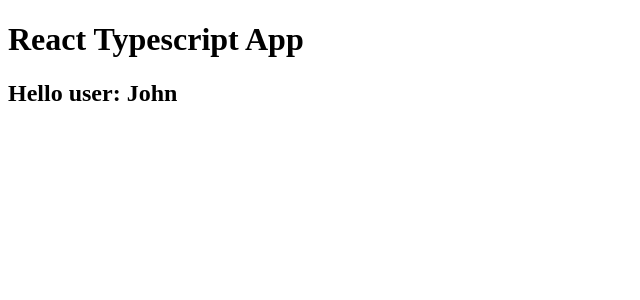
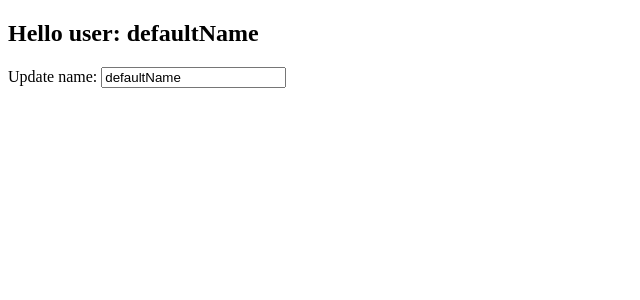
Before and after one commit to hakonbjork/typescript-react-app, a React (Create React App) app: page / in a window 1280 px wide. Shown: the top 300 px of the page, without its empty margins (0-640 px from the left). Built offline with nearby package versions, Linux system fonts and the light colour scheme.

Commit message:
state, NameEdit

```diff
--- a/src/components/App.tsx
+++ b/src/components/App.tsx
@@ -1,15 +1,21 @@
 import React from "react";
+import { useState } from "react";
 import HelloComponent from "./HelloComponent";
+import NameEdit from "./NameEdit";
 
-class App extends React.Component {
-  render() {
-    return (
-      <div>
-        <h1>React Typescript App</h1>
-        <HelloComponent username="John" />
-      </div>
-    );
-  }
-}
+const App = () => {
+  const [name, setName] = useState("defaultName");
+
+  const setUsernameState = (event: React.ChangeEvent<HTMLInputElement>) => {
+    setName(event.target.value);
+  };
+
+  return (
+    <div>
+      <HelloComponent username={name} />
+      <NameEdit username={name} onChange={setUsernameState} />
+    </div>
+  );
+};
 
 export default App;
--- /dev/null
+++ b/src/components/NameEdit.tsx
@@ -0,0 +1,17 @@
+import React from "react";
+
+interface Props {
+  username: string;
+  onChange: (e: React.ChangeEvent<HTMLInputElement>) => void;
+}
+
+const NameEdit = (props: Props) => {
+  return (
+    <>
+      <label>Update name: </label>
+      <input value={props.username} onChange={props.onChange} />
+    </>
+  );
+};
+
+export default NameEdit;
```
